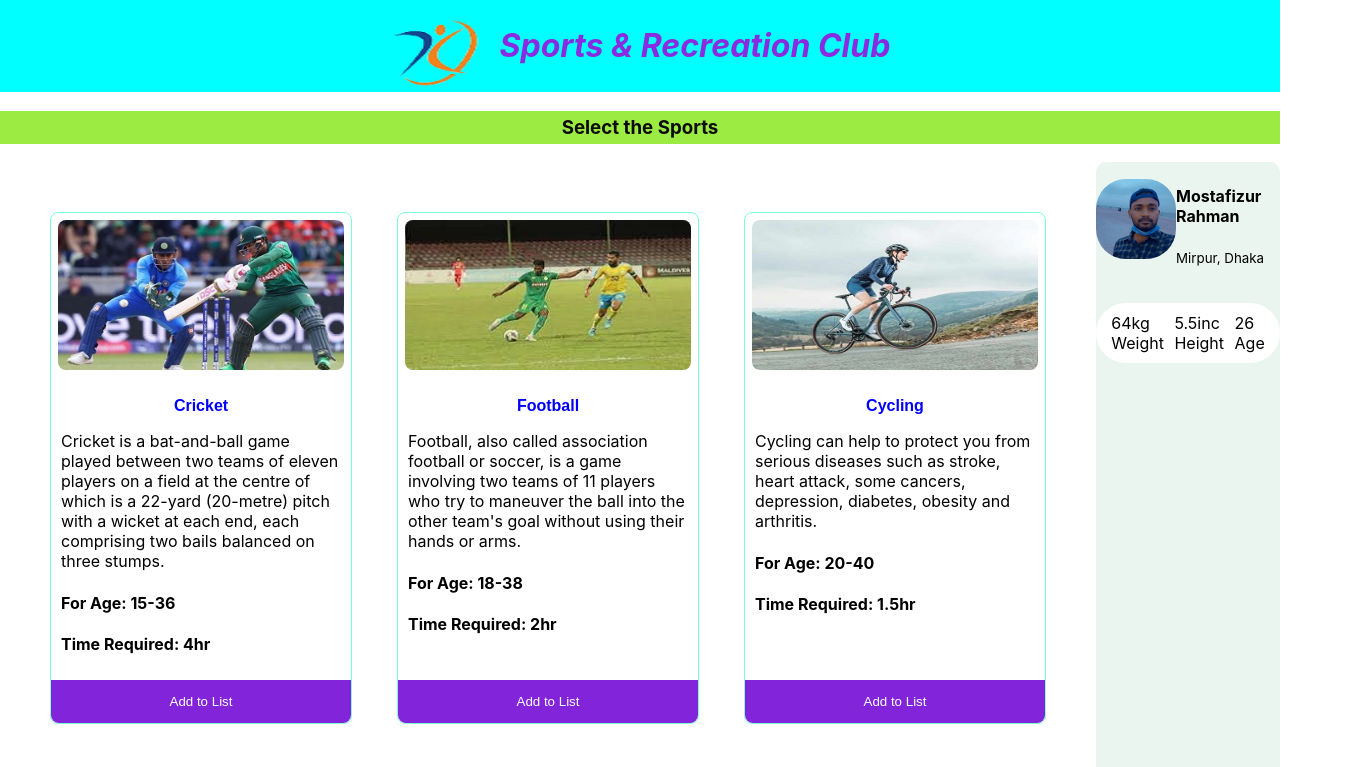
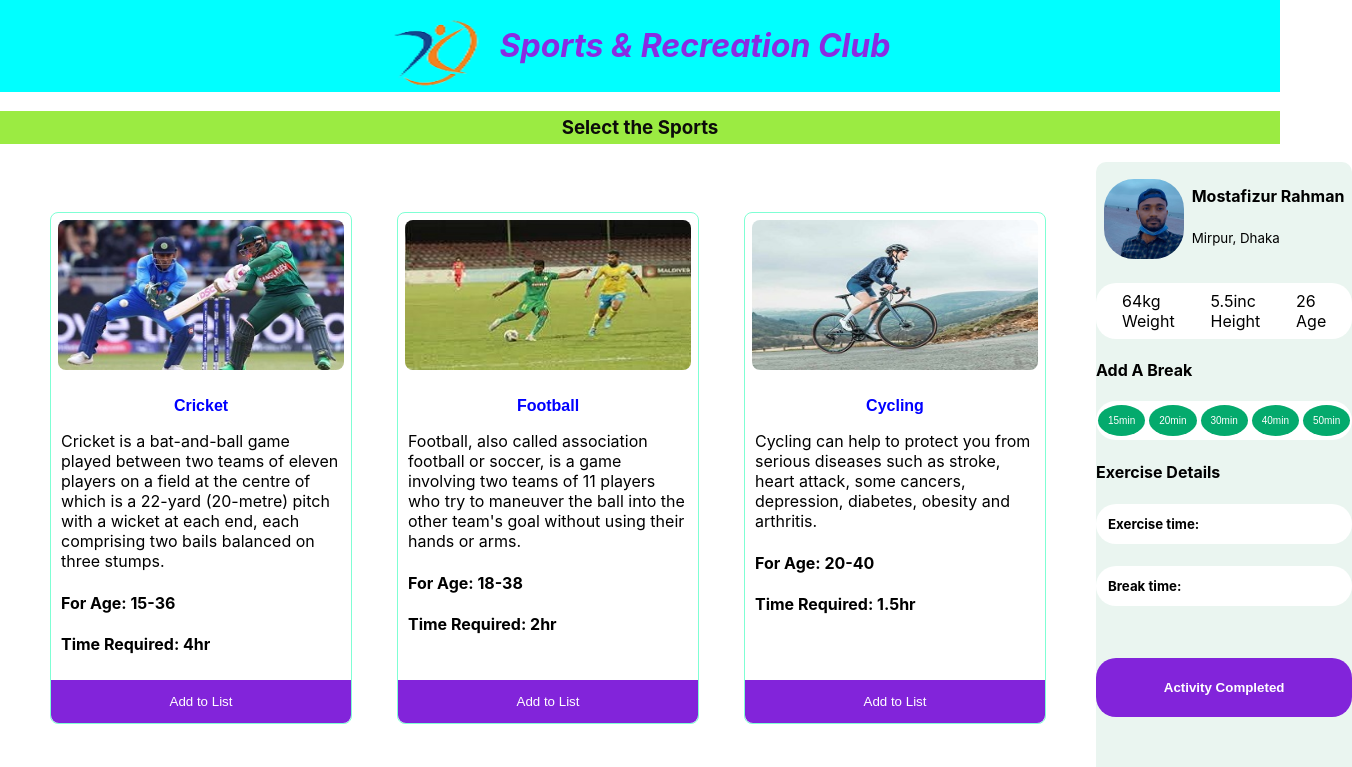
Before and after one commit to mostafizur610/sports-recreation-club, a React (Create React App) app: page / in a window 1280 px wide. Shown: the top 767 px of the page, 1352 px wide, since content can reach past the window. Built offline with nearby package versions, Linux system fonts and the light colour scheme.

Commit message:
profile section added

```diff
--- a/src/Component/Activity/Activity.css
+++ b/src/Component/Activity/Activity.css
@@ -34,9 +34,9 @@
     border: none;
     position: absolute;
     bottom: 0;
+    cursor: pointer;
 }
 
 .btn-list:hover {
     background-color: green;
-    cursor: pointer;
 }
--- a/src/Component/Sports/Sports.css
+++ b/src/Component/Sports/Sports.css
@@ -35,6 +35,62 @@
     justify-content: space-around;
     margin-top: 20px;
     background-color: white;
+    padding: 8px;
+    border-radius: 20px;
+}
+
+.button-section {
+    display: flex;
+    justify-content: space-around;
+    background-color: white;
+    border-radius: 20px;
+}
+
+.btn-break {
+    background-color: #04AA6D;
+    border: none;
+    color: white;
     padding: 10px;
-    border-radius: 50px;
+    text-align: center;
+    text-decoration: none;
+    display: inline-block;
+    font-size: 10px;
+    margin: 4px 2px;
+    cursor: pointer;
+    border-radius: 50%;
 }
+
+.total-exercise {
+    background-color: white;
+    border-radius: 20px;
+}
+
+.total-exercise h5 {
+    padding: 12px;
+}
+
+.break-section {
+    background-color: white;
+    border-radius: 20px;
+}
+
+.break-section h5 {
+    padding: 12px;
+}
+
+
+.btn-activity {
+    width: 100%;
+    background-color: rgb(130, 36, 218);
+    color: white;
+    font-weight: 900;
+    height: 5%;
+    border: none;
+    border-radius: 20px;
+    margin-top: 30px;
+    cursor: pointer;
+}
+
+.btn-activity:hover {
+    background-color: green;
+}
--- a/src/Component/Sports/Sports.js
+++ b/src/Component/Sports/Sports.js
@@ -46,6 +46,18 @@ const Sports = () => {
                         <div>Age</div>
                     </div>
                 </div>
+                <h4>Add A Break</h4>
+                <div className='button-section'>
+                    <button className='btn-break'>15min</button>
+                    <button className='btn-break'>20min</button>
+                    <button className='btn-break'>30min</button>
+                    <button className='btn-break'>40min</button>
+                    <button className='btn-break'>50min</button>
+                </div>
+                <h4>Exercise Details</h4>
+                <div className='total-exercise'><h5>Exercise time: </h5></div>
+                <div className='break-section'><h5>Break time: </h5></div>
+                <button className='btn-activity'>Activity Completed</button>
             </div>
         </div>
     );
```
